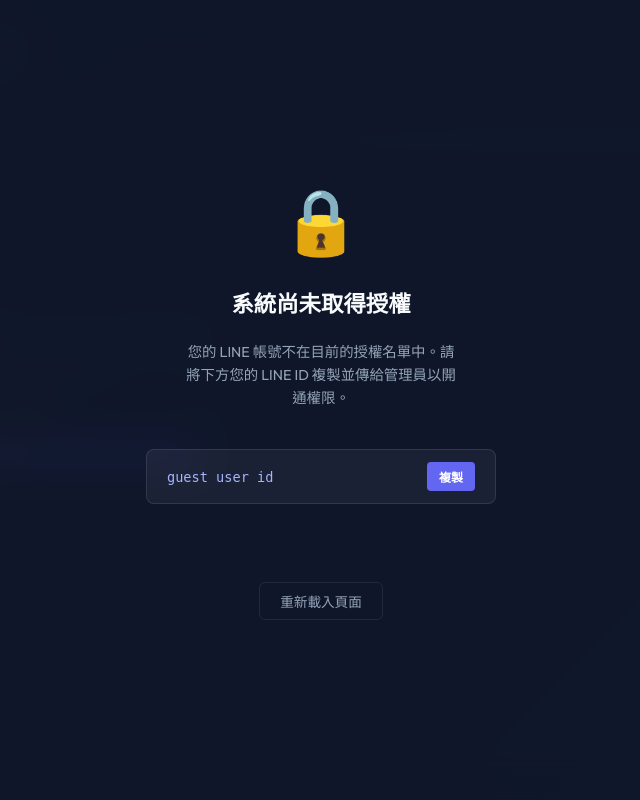
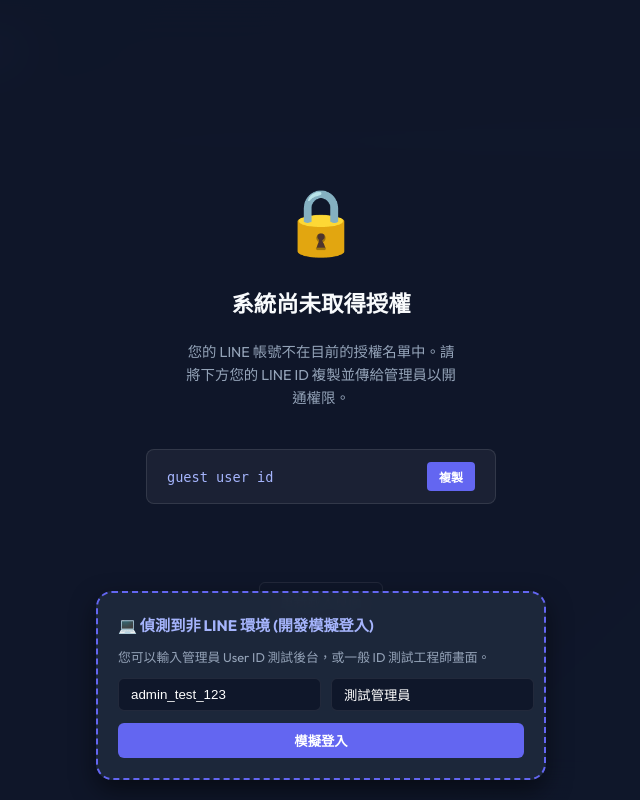
Before and after one commit to mitac918-tech/LINE, a Flask app: page / in a window 1280 px wide. Shown: the whole page, without its empty margins (319-959 px from the left). Run offline with Flask 3, Linux system fonts and the light colour scheme; data comes from the database, SQL or seed files in the repository; some libraries are stand-ins or nearby versions.

Commit message:
Add files via upload

```diff
--- a/templates/index.html
+++ b/templates/index.html
@@ -268,17 +268,23 @@
 
         /* 模擬/開發登入面板 */
         .mock-login-panel {
-            background: rgba(30, 41, 59, 0.9);
+            background: rgba(30, 41, 59, 0.95);
             border: 2px dashed var(--primary);
             border-radius: var(--card-radius);
             padding: 20px;
-            margin-top: 30px;
-            width: 100%;
-            max-width: 500px;
+            width: 90%;
+            max-width: 450px;
             display: flex;
             flex-direction: column;
             gap: 12px;
             box-shadow: 0 10px 25px rgba(0, 0, 0, 0.5);
+            /* 浮動在最上層，不受鎖定遮罩影響 */
+            position: fixed;
+            bottom: 20px;
+            left: 50%;
+            transform: translateX(-50%);
+            z-index: 3000;
+            backdrop-filter: blur(10px);
         }
 
         .mock-title {
```
